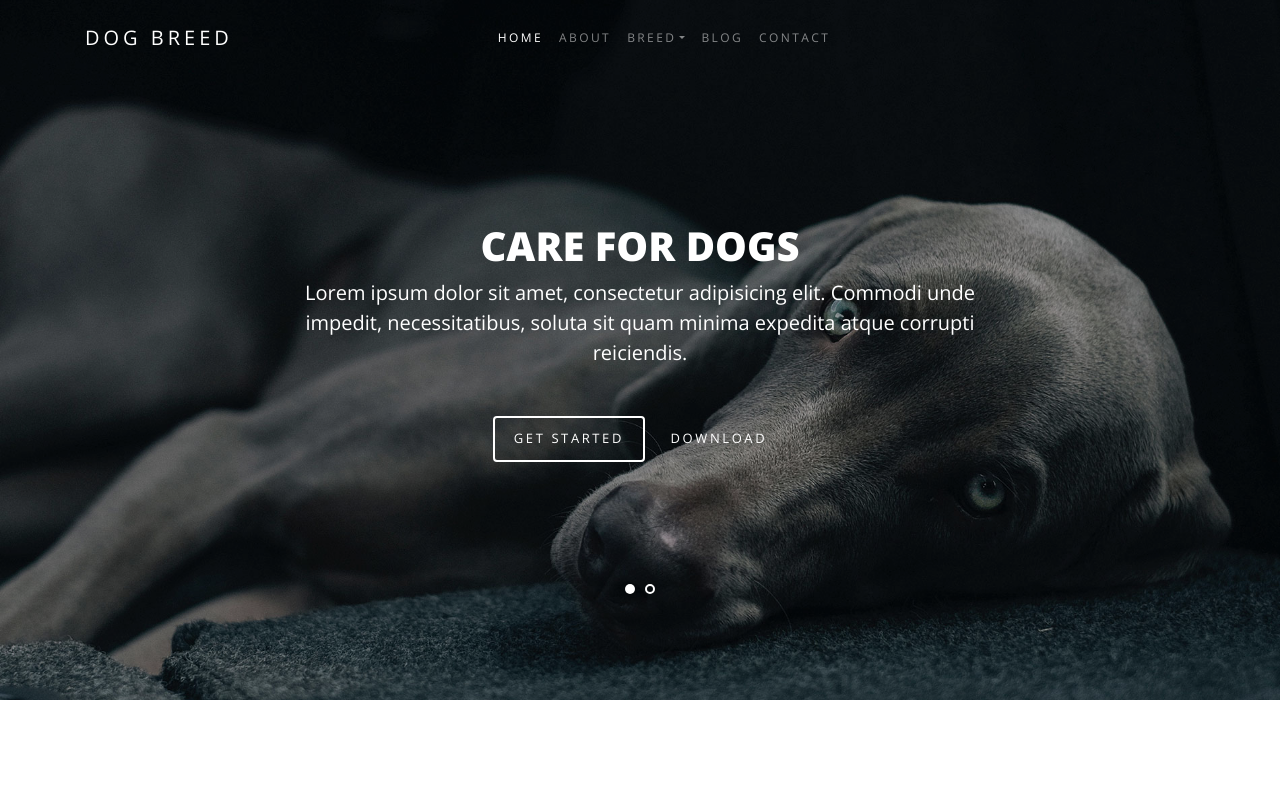
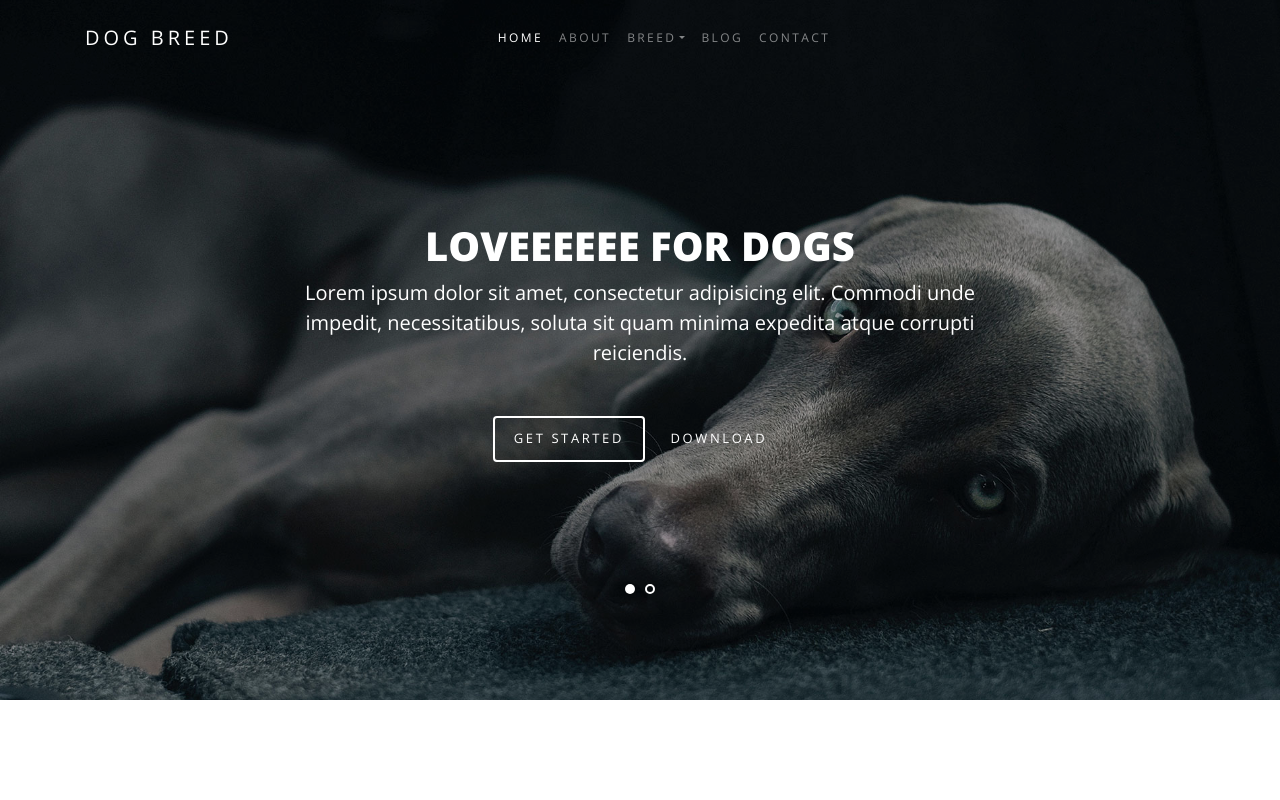
Before and after one commit to vinro22/pets, a plain HTML site: page index.html in a window 1280 px wide. Shown: the top 800 px of the page. Drawn offline with nearby package versions, Linux system fonts and the light colour scheme; files whose address does not match are found by name; a web font is replaced by a local one.

Commit message:
Update index.html

```diff
--- a/index.html
+++ b/index.html
@@ -79,7 +79,7 @@
         <div class="container">
           <div class="row slider-text align-items-center justify-content-center">
             <div class="col-md-8 text-center col-sm-12 element-animate">
-              <h1>Care for dogs</h1>
+              <h1>LOVEEEEEE for dogs</h1>
               <p class="mb-5">Lorem ipsum dolor sit amet, consectetur adipisicing elit. Commodi unde impedit, necessitatibus, soluta sit quam minima expedita atque corrupti reiciendis.</p>
               <p><a href="#" class="btn btn-white btn-outline-white">Get Started</a> <a href="#" class="btn btn-link btn-white">Download</a></p>
             </div>
```
